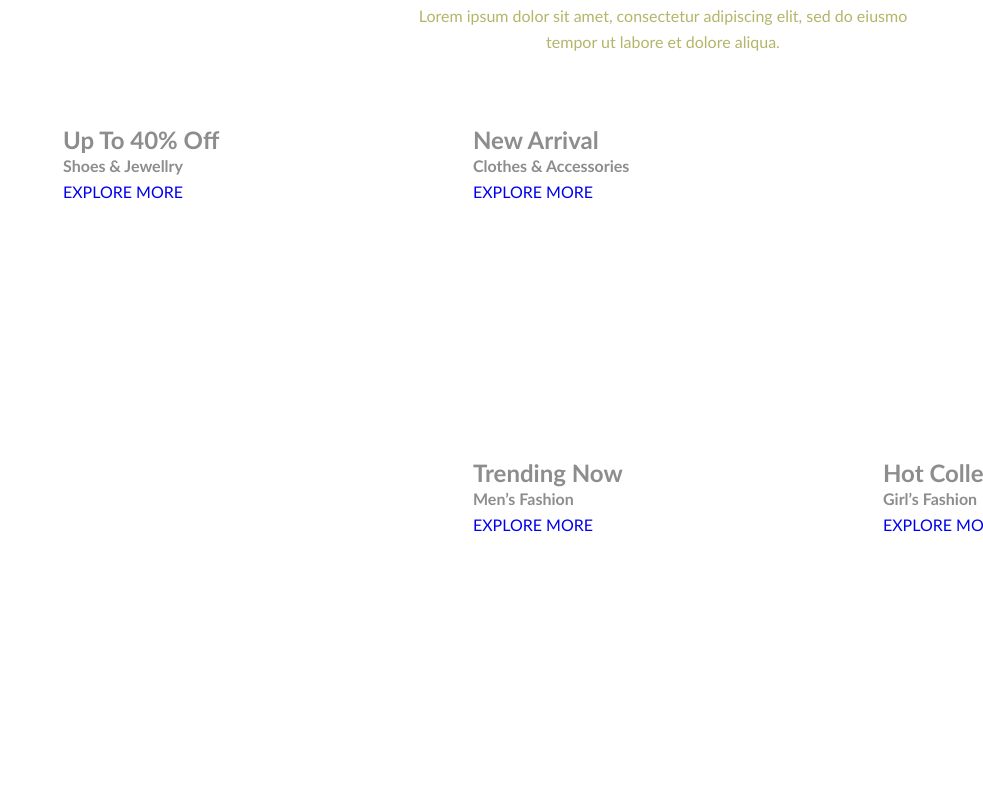
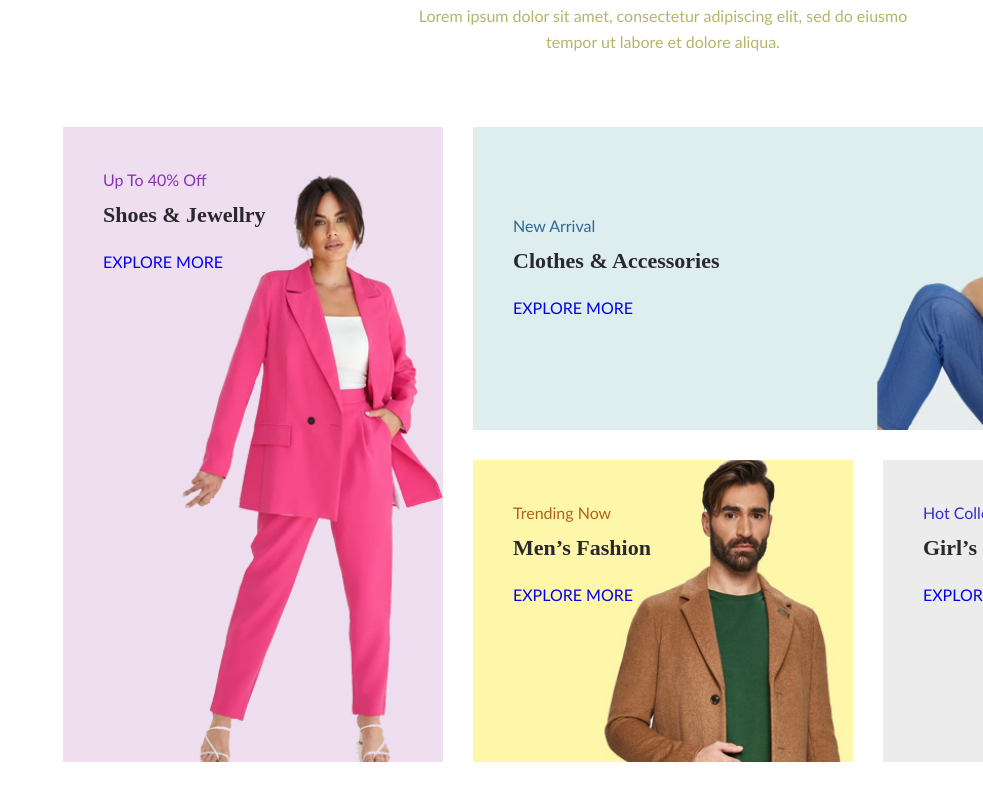
Before and after one commit to Fantom2018/pradashop, a website: page app/index.html in a window 1280 px wide. Shown: the part 1393-2194 px from the top of the page, without its empty margins (297-1280 px from the left). Drawn offline with nearby package versions, Linux system fonts and the light colour scheme; files that its build step writes are made by us from their sources; files whose address does not match are found by name.

Commit message:
Theshop done

```diff
--- a/app/index.html
+++ b/app/index.html
@@ -139,23 +139,23 @@
 
             <div class="categories-group">
                <div class="categories-group__item shoes">
-                  <h2 categories__subtitle>Up To 40% Off</h2>
-                  <h4 categories__title>Shoes & Jewellry</h4>
+                  <h4 class="categories-group__subtitle">Up To 40% Off</h4>
+                  <h2 class="categories-group__title">Shoes & Jewellry</h2>
                   <a class="explore" href="#">EXPLORE MORE</a>
                </div>
                <div class="categories-group__item closthes">
-                  <h2 categories__subtitle>New Arrival</h2>
-                  <h4 categories__title>Clothes & Accessories</h4>
+                  <h4 class="categories-group__subtitle">New Arrival</h4>
+                  <h2 class="categories-group__title">Clothes & Accessories</h2>
                   <a class="explore" href="#">EXPLORE MORE</a>
                </div>
                <div class="categories-group__item mens">
-                  <h2 categories__subtitle>Trending Now</h2>
-                  <h4 categories__title>Men’s Fashion</h4>
+                  <h4 class="categories-group__subtitle">Trending Now</h4>
+                  <h2 class="categories-group__title">Men’s Fashion</h2>
                   <a class="explore" href="#">EXPLORE MORE</a>
                </div>
                <div class="categories-group__item girl">
-                  <h2 categories__subtitle>Hot Collection</h2>
-                  <h4 categories__title4>Girl’s Fashion</h4>
+                  <h4 class="categories-group__subtitle">Hot Collection</h4>
+                  <h2 class="categories-group__title"4>Girl’s Fashion</h2>
                   <a class="explore" href="#">EXPLORE MORE</a>
                </div>
             </div>
--- a/app/scss/style.scss
+++ b/app/scss/style.scss
@@ -283,14 +283,55 @@ padding-right: 15px;
       background-repeat: no-repeat;
       background-size: cover;
       background-position: center center;
+      padding-top: 40px;
+      padding-left: 40px;
       &:nth-child(1){
          grid-row: span 2;
       }
       &:nth-child(2){
          grid-column: span 2;
+         padding-top: 86px;
       }
   }
+      &__subtitle{
+         margin-bottom: 10px;
+         @extend %default;
+         font-size: 16px;
+      }
+      &__title{
+         margin-bottom: 20px;
+         @extend %NotoSansHK-700;
+         color: $title;
+         font-size: 22px;
+      }
+
 }
+
+.shoes{
+      background-image: url(../images/category/group1.jpg);
+      h4 {
+           color: #8436b1;
+      }
+}
+.closthes{
+      background-image: url(../images/category/group2.jpg);
+      h4 {
+           color: #2d679c;
+      }
+}
+.mens{
+      background-image: url(../images/category/group3.jpg);
+      h4 {
+           color: #b3601c;
+      }
+}
+.girl{
+      background-image: url(../images/category/group4.jpg);
+      h4 {
+           color: #352ad3;
+      }
+}
+
 
 .footer{
     background-color: $bgn;
```
Also changed, not shown: app/images/category/group1.jpg (renamed from app/images/category/Group 1.jpg), app/images/category/group2.jpg (renamed from app/images/category/Group 2.jpg), app/images/category/group3.jpg (renamed from app/images/category/Group 3.jpg), app/images/category/group4.jpg (renamed from app/images/category/Group 4.jpg).
